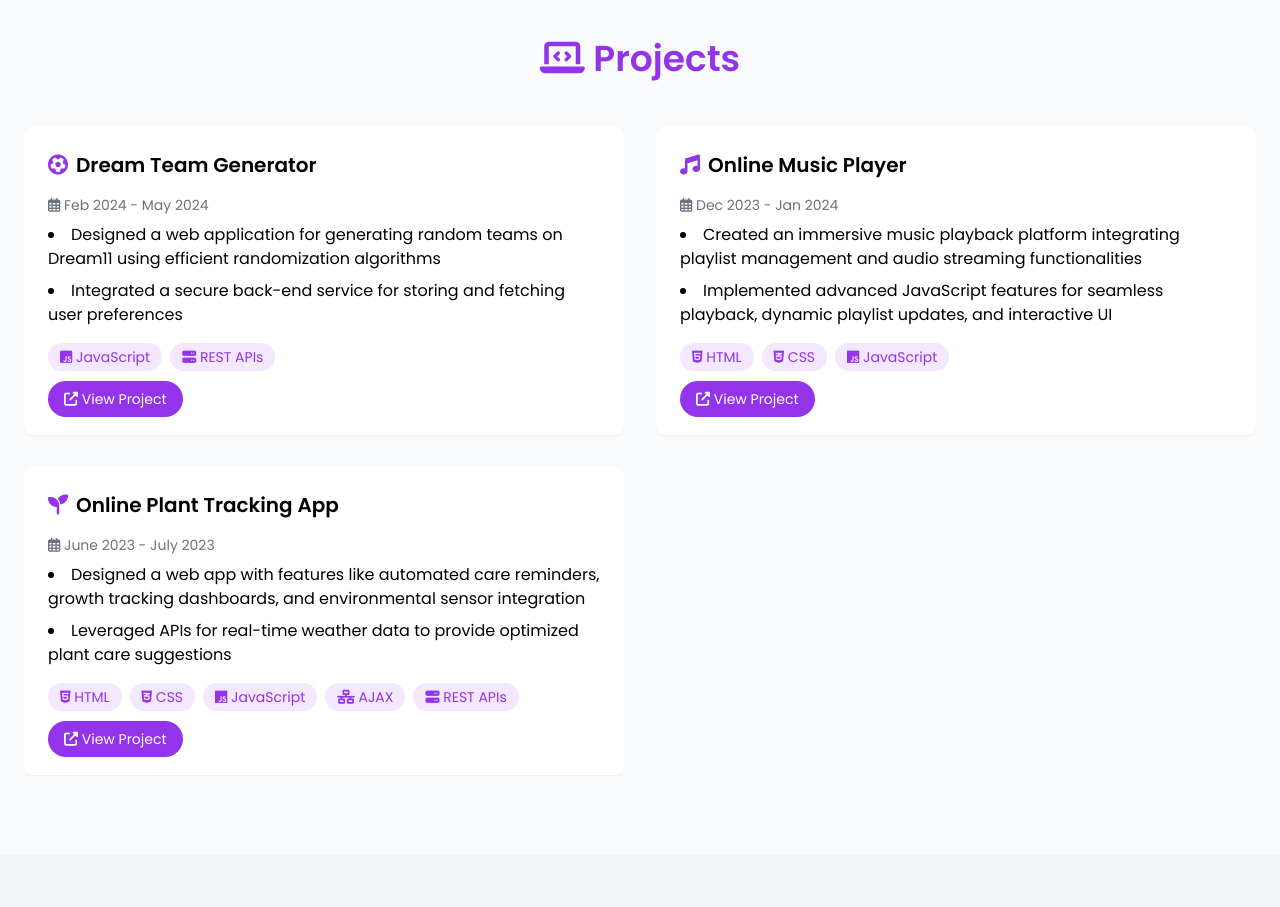
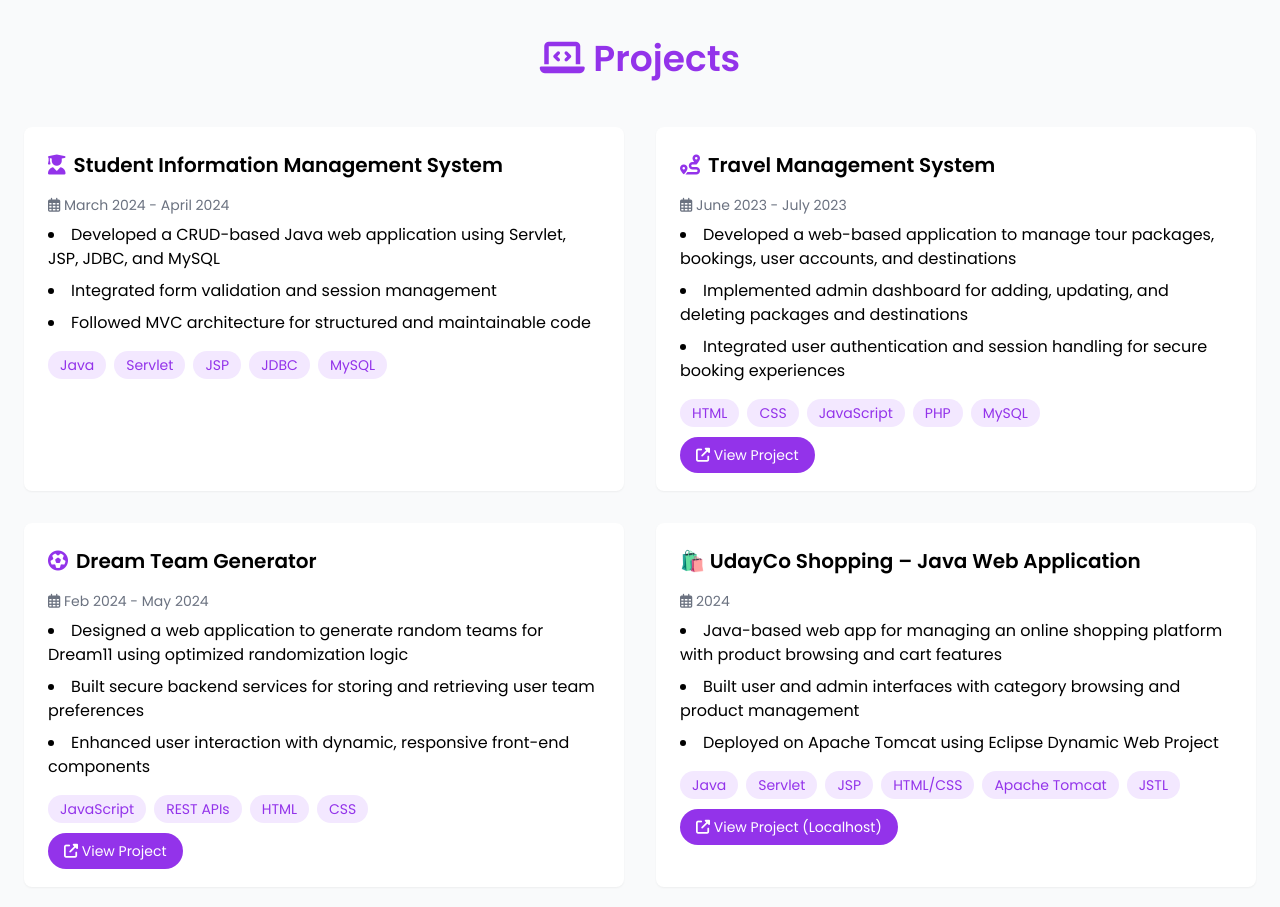
Before and after one commit to udayshetty770/Myportfolio_DesktopView, a plain HTML site: page index.html in a window 1280 px wide. Shown: the part 2000-2907 px from the top of the page. Drawn offline with nearby package versions, Linux system fonts and the light colour scheme.

Commit message:
Update index.html

```diff
--- a/index.html
+++ b/index.html
@@ -46,10 +46,11 @@
     <header class="fixed w-full bg-white shadow-sm z-50">
         <nav class="container mx-auto px-6 py-4 flex justify-between items-center">
             <div class="text-2xl font-bold text-purple-600">
-                <a href="images/Udaya_Kumar_Shetty_Java_Devloper .pdf" download="Udaya_Kumar_Shetty_Java_Devloper.pdf">
-                  <i class="fas fa-download"></i> RESUME
-                </a>
-              </div>
+  <a href="https://drive.google.com/file/d/1sPGcFcCYGd_IMthDGJg0X2msbZwfA5af/view?usp=sharing" target="_blank" rel="noopener noreferrer">
+    <i class="fas fa-download"></i> RESUME
+  </a>
+</div>
+
 
 
             <div class="hidden md:flex space-x-8 items-center">
@@ -247,89 +248,98 @@
         </h2>
         <div class="grid gap-8 md:grid-cols-2">
 
-            <!-- Project 1: Dream Team Generator -->
+            <!-- Project 1: Student Information Management System -->
+            <div class="bg-white p-6 rounded-lg shadow-sm">
+                <h3 class="text-xl font-semibold mb-4 flex items-center">
+                    <i class="fas fa-user-graduate text-purple-600 mr-2"></i> Student Information Management System
+                </h3>
+                <p class="text-sm text-gray-500 mb-2"><i class="far fa-calendar-alt"></i> March 2024 - April 2024</p>
+                <ul class="list-disc list-inside space-y-2">
+                    <li>Developed a CRUD-based Java web application using Servlet, JSP, JDBC, and MySQL</li>
+                    <li>Integrated form validation and session management</li>
+                    <li>Followed MVC architecture for structured and maintainable code</li>
+                </ul>
+                <div class="mt-4 flex flex-wrap gap-2">
+                    <span class="px-3 py-1 bg-purple-100 text-purple-600 rounded-full text-sm">Java</span>
+                    <span class="px-3 py-1 bg-purple-100 text-purple-600 rounded-full text-sm">Servlet</span>
+                    <span class="px-3 py-1 bg-purple-100 text-purple-600 rounded-full text-sm">JSP</span>
+                    <span class="px-3 py-1 bg-purple-100 text-purple-600 rounded-full text-sm">JDBC</span>
+                    <span class="px-3 py-1 bg-purple-100 text-purple-600 rounded-full text-sm">MySQL</span>
+                </div>
+            </div>
+
+            <!-- Project 2: Travel Management System -->
+<div class="bg-white p-6 rounded-lg shadow-sm">
+    <h3 class="text-xl font-semibold mb-4 flex items-center">
+        <i class="fas fa-route text-purple-600 mr-2"></i> Travel Management System
+    </h3>
+    <p class="text-sm text-gray-500 mb-2"><i class="far fa-calendar-alt"></i> June 2023 - July 2023</p>
+    <ul class="list-disc list-inside space-y-2">
+        <li>Developed a web-based application to manage tour packages, bookings, user accounts, and destinations</li>
+        <li>Implemented admin dashboard for adding, updating, and deleting packages and destinations</li>
+        <li>Integrated user authentication and session handling for secure booking experiences</li>
+    </ul>
+    <div class="mt-4 flex flex-wrap gap-2">
+        <span class="px-3 py-1 bg-purple-100 text-purple-600 rounded-full text-sm">HTML</span>
+        <span class="px-3 py-1 bg-purple-100 text-purple-600 rounded-full text-sm">CSS</span>
+        <span class="px-3 py-1 bg-purple-100 text-purple-600 rounded-full text-sm">JavaScript</span>
+        <span class="px-3 py-1 bg-purple-100 text-purple-600 rounded-full text-sm">PHP</span>
+        <span class="px-3 py-1 bg-purple-100 text-purple-600 rounded-full text-sm">MySQL</span>
+    </div>
+    <div class="mt-4">
+        <a href="https://github.com/udayshetty770/Travel-Management-Systems-Database-" target="_blank" class="px-4 py-2 bg-purple-600 text-white rounded-full text-sm hover:bg-purple-700">
+            <i class="fas fa-external-link-alt"></i> View Project
+        </a>
+    </div>
+</div>
+
+
+            <!-- Project 3: Dream Team Generator -->
             <div class="bg-white p-6 rounded-lg shadow-sm">
                 <h3 class="text-xl font-semibold mb-4 flex items-center">
                     <i class="fas fa-futbol text-purple-600 mr-2"></i> Dream Team Generator
                 </h3>
                 <p class="text-sm text-gray-500 mb-2"><i class="far fa-calendar-alt"></i> Feb 2024 - May 2024</p>
                 <ul class="list-disc list-inside space-y-2">
-                    <li>Designed a web application for generating random teams on Dream11 using efficient randomization algorithms</li>
-                    <li>Integrated a secure back-end service for storing and fetching user preferences</li>
+                    <li>Designed a web application to generate random teams for Dream11 using optimized randomization logic</li>
+                    <li>Built secure backend services for storing and retrieving user team preferences</li>
+                    <li>Enhanced user interaction with dynamic, responsive front-end components</li>
                 </ul>
                 <div class="mt-4 flex flex-wrap gap-2">
-                    <span class="px-3 py-1 bg-purple-100 text-purple-600 rounded-full text-sm">
-                        <i class="fab fa-js-square"></i> JavaScript
-                    </span>
-                    <span class="px-3 py-1 bg-purple-100 text-purple-600 rounded-full text-sm">
-                        <i class="fas fa-server"></i> REST APIs
-                    </span>
+                    <span class="px-3 py-1 bg-purple-100 text-purple-600 rounded-full text-sm">JavaScript</span>
+                    <span class="px-3 py-1 bg-purple-100 text-purple-600 rounded-full text-sm">REST APIs</span>
+                    <span class="px-3 py-1 bg-purple-100 text-purple-600 rounded-full text-sm">HTML</span>
+                    <span class="px-3 py-1 bg-purple-100 text-purple-600 rounded-full text-sm">CSS</span>
                 </div>
                 <div class="mt-4">
-                    <a href="https://udayshetty770.github.io/Dream-Predictions/" target="_blank" class="px-4 py-2 bg-purple-600 text-white rounded-full text-sm hover:bg-purple-700">
+                    <a href="https://github.com/udayshetty770/Dream-Predictions-FantasyTeamGenerator-" target="_blank" class="px-4 py-2 bg-purple-600 text-white rounded-full text-sm hover:bg-purple-700">
                         <i class="fas fa-external-link-alt"></i> View Project
                     </a>
                 </div>
             </div>
 
-            <!-- Project 2: Online Music Player -->
+            <!-- Project 4: UdayCo Shopping – Java Web Application -->
             <div class="bg-white p-6 rounded-lg shadow-sm">
                 <h3 class="text-xl font-semibold mb-4 flex items-center">
-                    <i class="fas fa-music text-purple-600 mr-2"></i> Online Music Player
+                    🛍️ UdayCo Shopping – Java Web Application
                 </h3>
-                <p class="text-sm text-gray-500 mb-2"><i class="far fa-calendar-alt"></i> Dec 2023 - Jan 2024</p>
+                <p class="text-sm text-gray-500 mb-2"><i class="far fa-calendar-alt"></i> 2024</p>
                 <ul class="list-disc list-inside space-y-2">
-                    <li>Created an immersive music playback platform integrating playlist management and audio streaming functionalities</li>
-                    <li>Implemented advanced JavaScript features for seamless playback, dynamic playlist updates, and interactive UI</li>
+                    <li>Java-based web app for managing an online shopping platform with product browsing and cart features</li>
+                    <li>Built user and admin interfaces with category browsing and product management</li>
+                    <li>Deployed on Apache Tomcat using Eclipse Dynamic Web Project</li>
                 </ul>
                 <div class="mt-4 flex flex-wrap gap-2">
-                    <span class="px-3 py-1 bg-purple-100 text-purple-600 rounded-full text-sm">
-                        <i class="fab fa-html5"></i> HTML
-                    </span>
-                    <span class="px-3 py-1 bg-purple-100 text-purple-600 rounded-full text-sm">
-                        <i class="fab fa-css3-alt"></i> CSS
-                    </span>
-                    <span class="px-3 py-1 bg-purple-100 text-purple-600 rounded-full text-sm">
-                        <i class="fab fa-js"></i> JavaScript
-                    </span>
+                    <span class="px-3 py-1 bg-purple-100 text-purple-600 rounded-full text-sm">Java</span>
+                    <span class="px-3 py-1 bg-purple-100 text-purple-600 rounded-full text-sm">Servlet</span>
+                    <span class="px-3 py-1 bg-purple-100 text-purple-600 rounded-full text-sm">JSP</span>
+                    <span class="px-3 py-1 bg-purple-100 text-purple-600 rounded-full text-sm">HTML/CSS</span>
+                    <span class="px-3 py-1 bg-purple-100 text-purple-600 rounded-full text-sm">Apache Tomcat</span>
+                    <span class="px-3 py-1 bg-purple-100 text-purple-600 rounded-full text-sm">JSTL</span>
                 </div>
                 <div class="mt-4">
-                    <a href="https://tanmaicoder.github.io/Music-PlayList-1/" target="_blank" class="px-4 py-2 bg-purple-600 text-white rounded-full text-sm hover:bg-purple-700">
-                        <i class="fas fa-external-link-alt"></i> View Project
-                    </a>
-                </div>
-            </div>
-
-            <!-- Project 3: Online Plant Tracking App -->
-            <div class="bg-white p-6 rounded-lg shadow-sm">
-                <h3 class="text-xl font-semibold mb-4 flex items-center">
-                    <i class="fas fa-seedling text-purple-600 mr-2"></i> Online Plant Tracking App
-                </h3>
-                <p class="text-sm text-gray-500 mb-2"><i class="far fa-calendar-alt"></i> June 2023 - July 2023</p>
-                <ul class="list-disc list-inside space-y-2">
-                    <li>Designed a web app with features like automated care reminders, growth tracking dashboards, and environmental sensor integration</li>
-                    <li>Leveraged APIs for real-time weather data to provide optimized plant care suggestions</li>
-                </ul>
-                <div class="mt-4 flex flex-wrap gap-2">
-                    <span class="px-3 py-1 bg-purple-100 text-purple-600 rounded-full text-sm">
-                        <i class="fab fa-html5"></i> HTML
-                    </span>
-                    <span class="px-3 py-1 bg-purple-100 text-purple-600 rounded-full text-sm">
-                        <i class="fab fa-css3-alt"></i> CSS
-                    </span>
-                    <span class="px-3 py-1 bg-purple-100 text-purple-600 rounded-full text-sm">
-                        <i class="fab fa-js"></i> JavaScript
-                    </span>
-                    <span class="px-3 py-1 bg-purple-100 text-purple-600 rounded-full text-sm">
-                        <i class="fas fa-network-wired"></i> AJAX
-                    </span>
-                    <span class="px-3 py-1 bg-purple-100 text-purple-600 rounded-full text-sm">
-                        <i class="fas fa-server"></i> REST APIs
-                    </span>
-                </div>
-                <div class="mt-4">
-                    <a href="https://udayshetty770.github.io/machmad/" target="_blank" class="px-4 py-2 bg-purple-600 text-white rounded-full text-sm hover:bg-purple-700">
-                        <i class="fas fa-external-link-alt"></i> View Project
+                    <a href="https://github.com/udayshetty770/Project4_UdayCoShopping" target="_blank" class="px-4 py-2 bg-purple-600 text-white rounded-full text-sm hover:bg-purple-700">
+                        <i class="fas fa-external-link-alt"></i> View Project (Localhost)
                     </a>
                 </div>
             </div>
@@ -337,6 +347,7 @@
         </div>
     </div>
 </section>
+
 
 <!-- Font Awesome for icons -->
 <script src="https://kit.fontawesome.com/YOUR_KIT_CODE.js" crossorigin="anonymous"></script>
```
